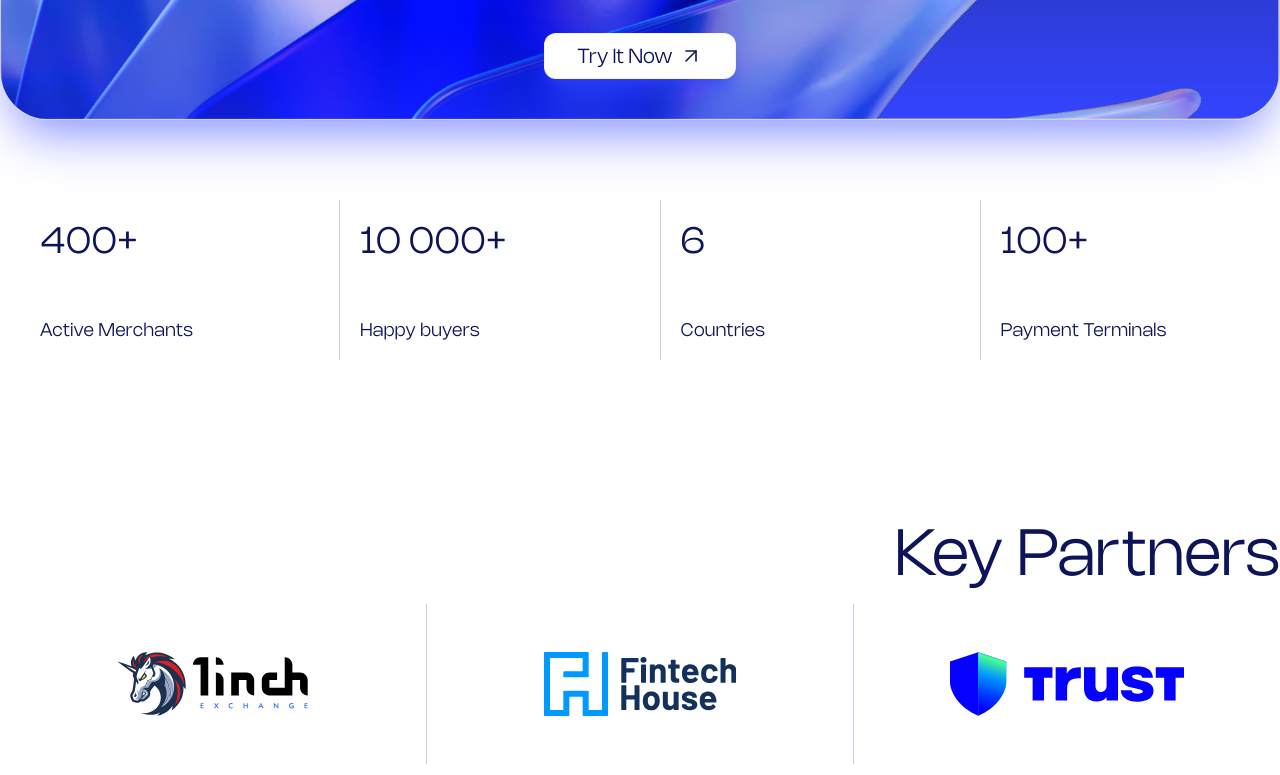
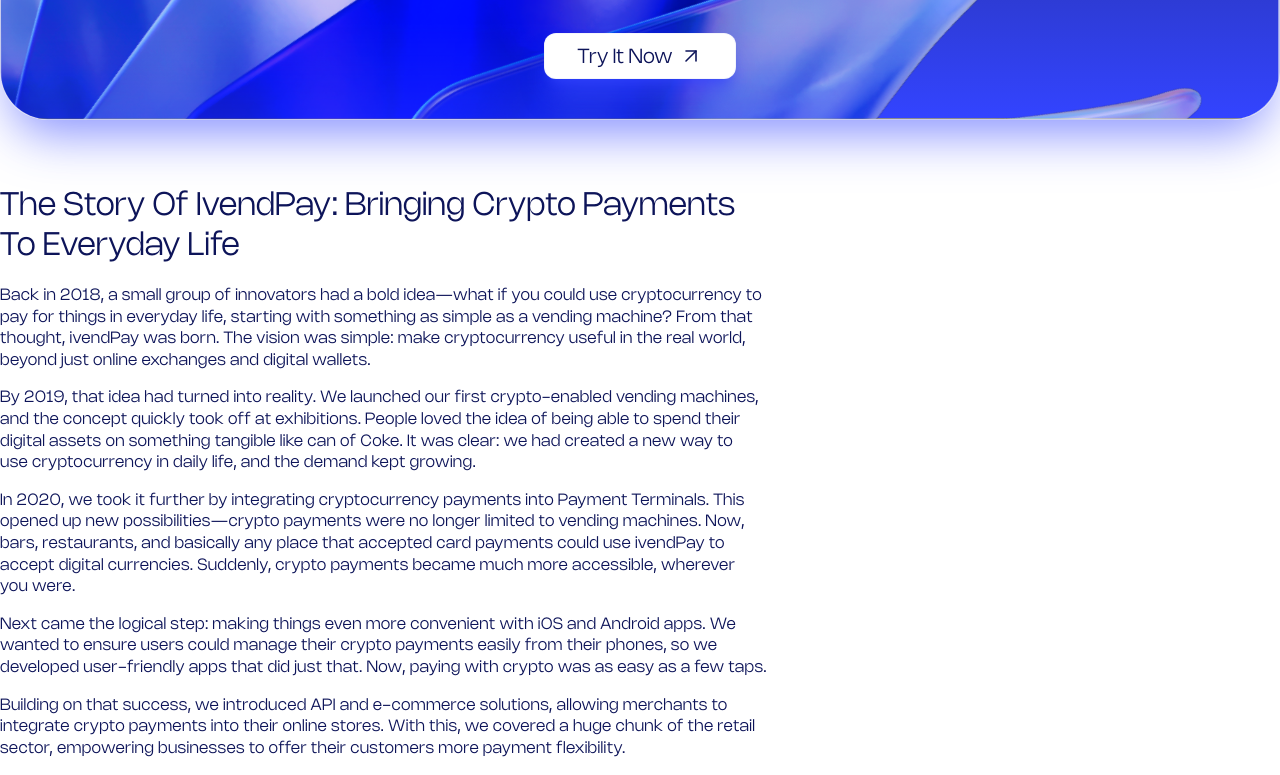
Before and after one commit to fedorivanenko/ivpay-website, a Next.js app: page /about in a window 1280 px wide. Shown: the part 600-1375 px from the top of the page. Built offline with nearby package versions, Linux system fonts and the light colour scheme; what tailwind-gradient-mask-image would draw is missing.

Commit message:
add about IVPAY story

```diff
--- a/app/about/page.tsx
+++ b/app/about/page.tsx
@@ -1,14 +1,16 @@
 import AboutHeroBlock from "@/components/blocks/about-hero-block";
 import AboutNumbersBlock from "@/components/blocks/about-numbers-block";
 import AboutPartnersBlock from "@/components/blocks/about-patners";
+import AboultStoryBlock from "@/components/blocks/about-story-block";
 import AboutTeamBlock from "@/components/blocks/about-team-block";
 
 export default function AboutPage() {
     return (
         <main className="flex flex-col min-h-screen">
             <AboutHeroBlock/>
+            <AboultStoryBlock/>
+            {/*
             <AboutNumbersBlock/>
-            {/*
             <AboutTeamBlock/>
              */}
             <AboutPartnersBlock/>
--- a/components/blocks/about-patners.tsx
+++ b/components/blocks/about-patners.tsx
@@ -4,7 +4,7 @@
 import { Separator } from "@/components/ui/separator";
 import { Heading } from "@/components/ui/heading";
 
-import { cardAppearing } from "@/components/motion/motion_utils";
+import { cardAppearing, contentAppearing } from "@/components/motion/motion_utils";
 
 import * as React from 'react'
 import { IconType } from "../data-providers/icons-provider";
@@ -26,7 +26,7 @@
 
 const PartnerLogo = React.forwardRef<HTMLDivElement, MotionWrapperProps & PartnerType>(({name, icon, className, ...props}, ref)=>{
   return(
-    <MotionWrapper variants={cardAppearing} {...props} ref={ref}>
+    <MotionWrapper variants={contentAppearing} {...props} ref={ref}>
     <div className="flex w-full flex-col items-center justify-center py-4 h-40">
       <span className="sr-only">{name}</span>
       <div className="h-16">
--- /dev/null
+++ b/components/blocks/about-story-block.tsx
@@ -0,0 +1,22 @@
+import { Container } from "../layouts/container";
+import { MotionTriggerWrapper } from "../motion/motionTriggerWrapper";
+
+import About from '@/components/data-providers/about.mdx'
+
+export default function AboultStoryBlock() {
+    return (
+      <section id="terms-block" className="py-12">
+        {/*
+         */}
+        <MotionTriggerWrapper>
+          <Container>
+            <div className="max-w-screen-md">
+              <About/>
+            </div>
+          </Container>
+        </MotionTriggerWrapper>
+        {/*
+         */}
+      </section>
+    );
+  }
--- /dev/null
+++ b/components/data-providers/about.mdx
@@ -0,0 +1,17 @@
+### The Story of ivendPay: Bringing Crypto Payments to Everyday Life
+
+Back in 2018, a small group of innovators had a bold idea—what if you could use cryptocurrency to pay for things in everyday life, starting with something as simple as a vending machine? From that thought, ivendPay was born. The vision was simple: make cryptocurrency useful in the real world, beyond just online exchanges and digital wallets.
+
+By 2019, that idea had turned into reality. We launched our first crypto-enabled vending machines, and the concept quickly took off at exhibitions. People loved the idea of being able to spend their digital assets on something tangible like can of Coke. It was clear: we had created a new way to use cryptocurrency in daily life, and the demand kept growing.
+
+In 2020, we took it further by integrating cryptocurrency payments into Payment Terminals. This opened up new possibilities—crypto payments were no longer limited to vending machines. Now, bars, restaurants, and basically any place that accepted card payments could use ivendPay to accept digital currencies. Suddenly, crypto payments became much more accessible, wherever you were.
+
+Next came the logical step: making things even more convenient with iOS and Android apps. We wanted to ensure users could manage their crypto payments easily from their phones, so we developed user-friendly apps that did just that. Now, paying with crypto was as easy as a few taps.
+
+Building on that success, we introduced API and e-commerce solutions, allowing merchants to integrate crypto payments into their online stores. With this, we covered a huge chunk of the retail sector, empowering businesses to offer their customers more payment flexibility.
+
+Over the years, ivendPay expanded its offerings, integrating major crypto gateways like Binance Pay and various non-custodial wallets to provide secure, seamless transactions. By 2022, we had opened multiple offices, built an amazing team, and relocated our headquarters to Lisbon, right in the heart of the tech-driven world. That same year, we became the first company in the world to implement NFC crypto payments, allowing for contactless transactions using cryptocurrency—an industry first.
+
+Then in 2024, we entered an exciting new chapter. With a fresh rebranding to IVPAY, we reflected our growth and readiness for the future. We expanded our team, welcomed a new CEO, and launched the IVPAY token, adding even more depth to our ecosystem. Hehe
+
+From vending machines to global crypto payment solutions, ivendPay (now IVPAY) has always aimed to make cryptocurrency practical and easy to use in everyday life. And this is just the beginning.
```
